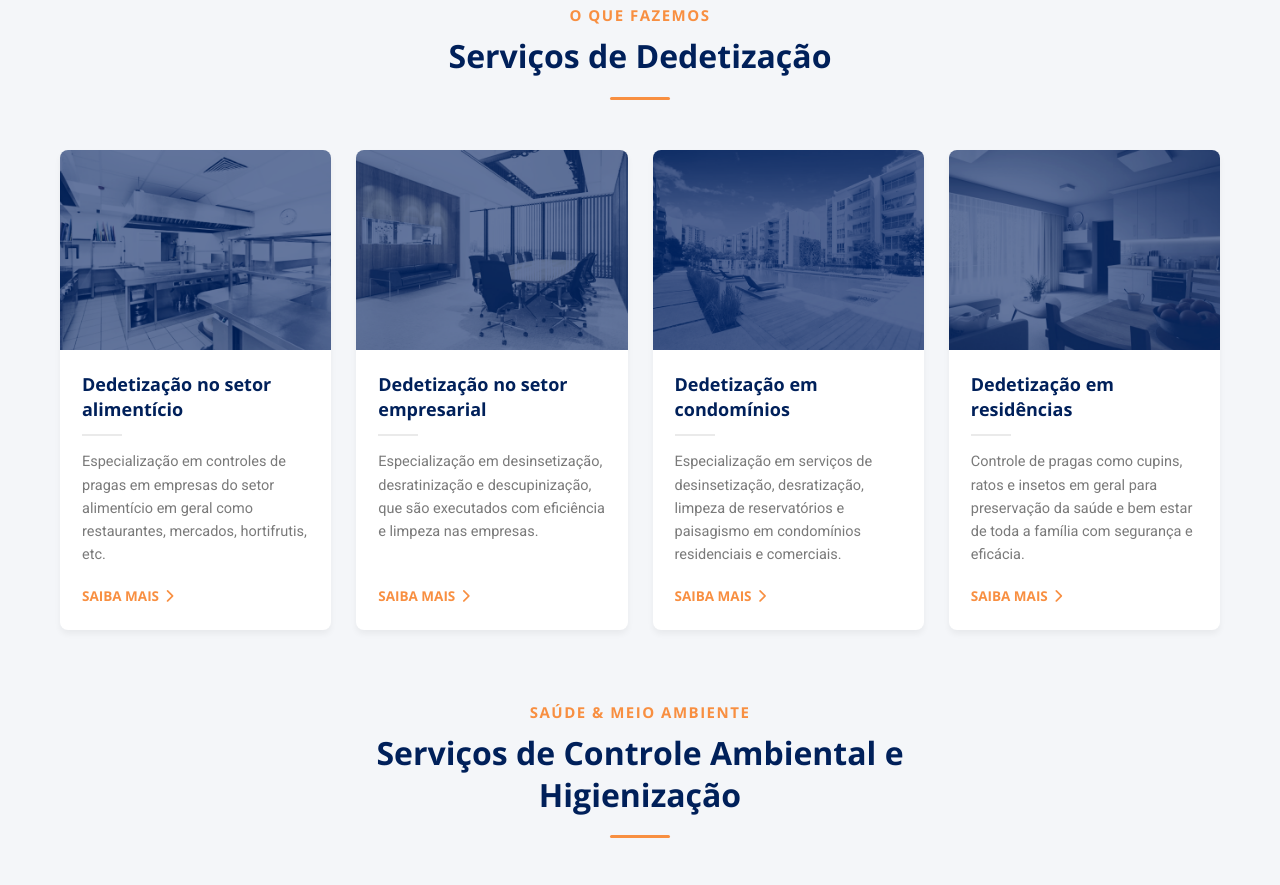
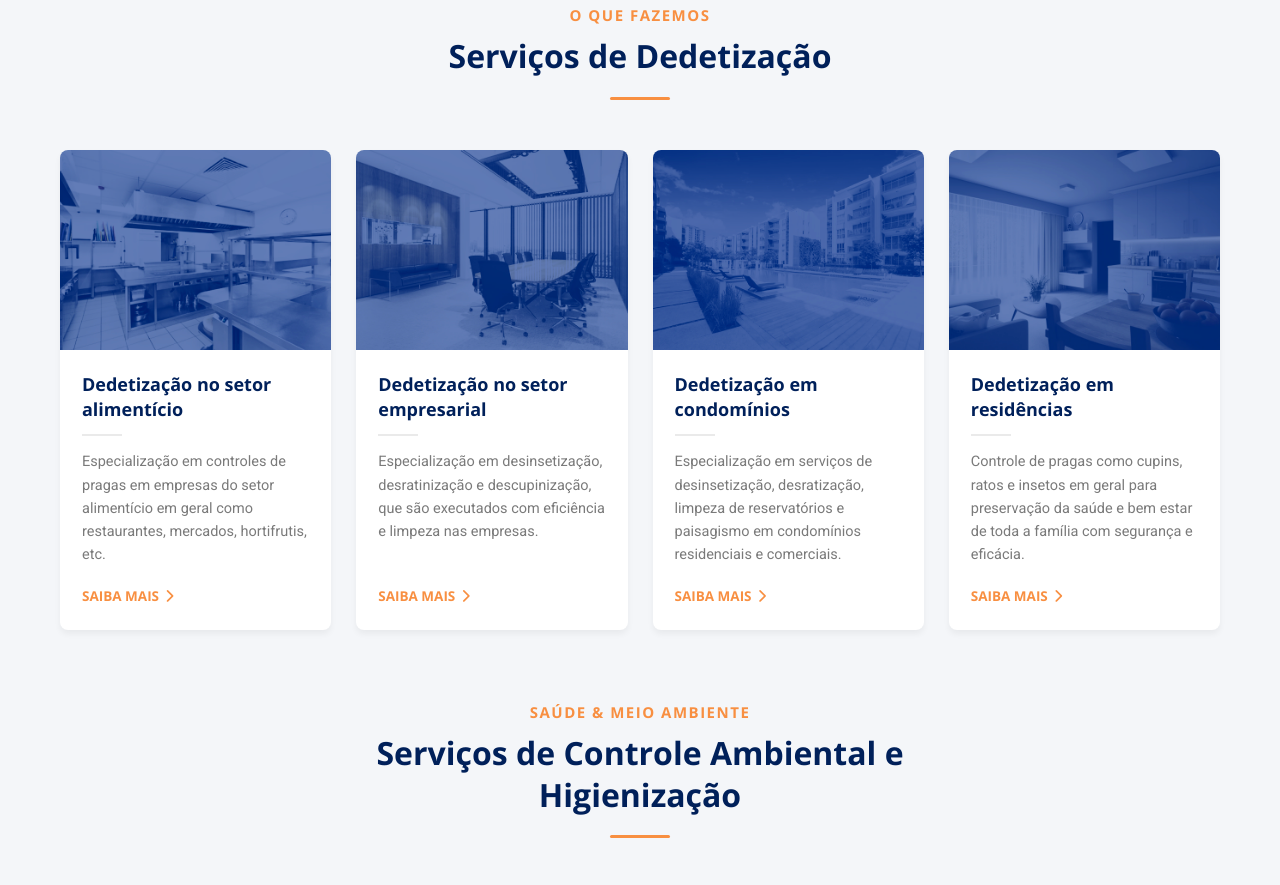
Before and after one commit to webpageinsetcarioca/site-insetcarioca, a plain HTML site: page index.html in a window 1280 px wide. Shown: the part 1307-2192 px from the top of the page. Drawn offline with nearby package versions, Linux system fonts and the light colour scheme.

Commit message:
fix: adjust service card image filters to reduce blue tint

```diff
--- a/assets/css/style.css
+++ b/assets/css/style.css
@@ -626,6 +626,7 @@ ul {
   height: 100%;
   object-fit: cover;
   transition: transform 0.5s ease;
+  filter: saturate(1.4) brightness(1.05);
 }
 
 .service-card:hover .service-card-img img {
```
